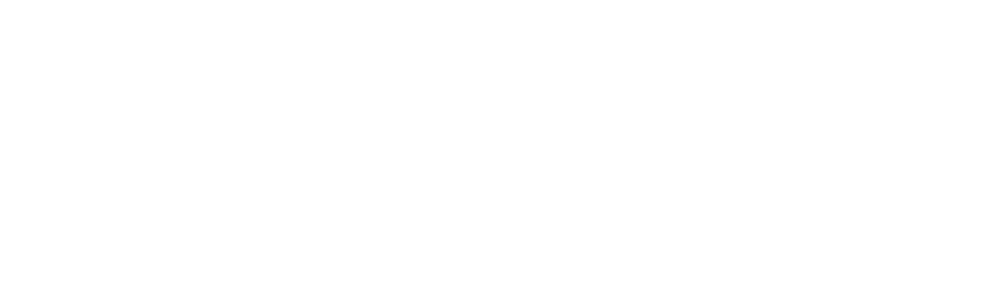
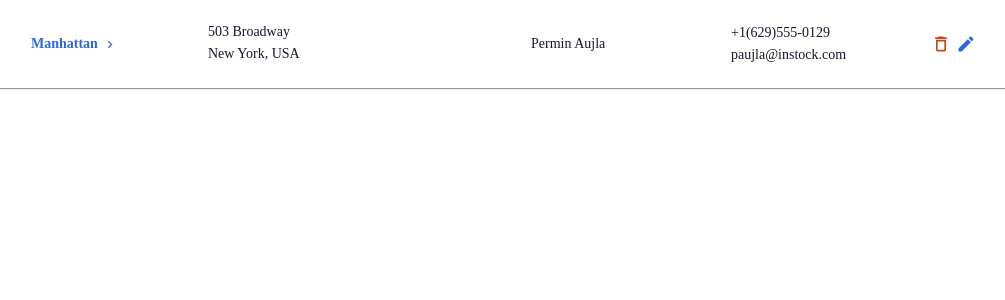
Before and after one commit to vibrentcarey/intstock, a React (Create React App) app in the folder client/: page / in a window 1280 px wide. Shown: the top 300 px of the page, without its empty margins (109-1114 px from the left). Built offline with nearby package versions, Linux system fonts and the light colour scheme.

Commit message:
add scss to warehouse list component

```diff
--- a/client/src/App.js
+++ b/client/src/App.js
@@ -1,8 +1,10 @@
 import React from "react";
+import WareHouseListItem from "./WareHouseListItem/WareHouseListItem";
 
 function App() {
   return (
     <div className="App">
+      <WareHouseListItem/>
 
     </div>
   );
--- a/client/src/WareHouseListItem/WareHouseListItem.js
+++ b/client/src/WareHouseListItem/WareHouseListItem.js
@@ -1,5 +1,5 @@
 import React from 'react';
-import './WareHouseListItem.css';
+import './WareHouseListItem.scss';
 import chevronIcon from '../assets/chevron_right-24px.svg';
 import deleteIcon from '../assets/delete_outline-24px.svg';
 import editIcon from '../assets/edit-24px.svg';
@@ -9,35 +9,36 @@ const WareHouseListItem = (props) => {
   // const {wareHouseName, address, contactName, contactInfo} = props
   return (
     <>
-      <article className='ware-house-list-item'>
-      <div className='ware-house-list-item__wrapper'>
-        <div className='ware-house-list-item__right'>
-          <div className='ware-house-list-item__container'>
-            <p className='ware-house-list-item__name'>Manhattan</p>
-            <img className='ware-house-list-item__icon'src={chevronIcon} alt='chevron icon'/>
+    {/* ⇧⌘L */}
+      <article className='warehouse-list-item'>
+      <div className='warehouse-list-item__wrapper'>
+        <div className='warehouse-list-item__right'>
+          <div className='warehouse-list-item__container'>
+            <p className='warehouse-list-item__name'>Manhattan</p>
+            <img className='warehouse-list-item__icon'src={chevronIcon} alt='chevron icon'/>
           </div>
-          <p className='ware-house-list-item__address'>
+          <p className='warehouse-list-item__address'>
             503 Broadway
             New York, USA
           </p>
 
         </div>
 
-        <div className='ware-house-list-item__left'>
-          <p className='ware-house-list-item__contact-name'>Permin Aujla</p>
-          <p className='ware-house-list-item__contact-info'>
+        <div className='warehouse-list-item__left'>
+          <p className='warehouse-list-item__contact-name'>Permin Aujla</p>
+          <p className='warehouse-list-item__contact-info'>
           +1(629)555-0129
           paujla@instock.com
           </p>
-          <div className='ware-house-list-item__icons desktop'>
-            <img className='ware-house-list-item__delete' src={deleteIcon}/>
-            <img className='ware-house-list-item__edit'src={editIcon}/>
+          <div className='warehouse-list-item__icons warehouse-list-item__icons--tablet'>
+            <img className='warehouse-list-item__delete' src={deleteIcon} alt='delete icon'/>
+            <img className='warehouse-list-item__edit'src={editIcon} alt='edit icon'/>
         </div>
       </div>
       </div>
-      <div className='ware-house-list-item__icons mobile'>
-        <img className='ware-house-list-item__delete' src={deleteIcon}/>
-        <img className='ware-house-list-item__edit'src={editIcon}/>
+      <div className='warehouse-list-item__icons warehouse-list-item__icons--mobile'>
+        <img className='warehouse-list-item__delete' src={deleteIcon} alt='delete icon '/>
+        <img className='warehouse-list-item__edit'src={editIcon} alt='edit icon'/>
       </div>
       </article>
       <hr/>
--- /dev/null
+++ b/client/src/WareHouseListItem/WareHouseListItem.scss
@@ -0,0 +1,189 @@
+@use '../style/partials/mixins';
+// @use '../style/partials/typography';
+@use '../style/partials/variables';
+
+
+.warehouse-list-item {
+  font-family: "Titillium Web Regular";
+  margin-left: 16px;
+  margin-right: 16px;
+
+  @include mixins.tablet {
+    margin-left: 32px;
+    margin-right: 32px;
+  }
+  @include mixins.desktop {
+    width: 1000px;
+    margin: auto;
+  }
+
+  &__wrapper {
+    color: variables.$instock-black;
+    display: flex;
+    justify-content: space-between;
+
+    @include mixins.tablet {
+      max-width: 100%;
+    }
+    @include mixins.desktop {
+      max-width: 100%;
+    }
+  }
+
+  &__name {
+    font-style: normal;
+    font-weight: 600;
+    font-size: 13px;
+    line-height: 20px;
+    color: variables.$instock-indigo;
+
+    @include  mixins.tablet {
+      width: 100%;
+      align-self: center;
+      font-size: 14px;
+      line-height: 22px;
+    }
+    @include  mixins.desktop {
+      align-self: center;
+      font-size: 14px;
+      line-height: 22px;
+    }
+  }
+
+  &__left {
+    width: 100%;
+
+    @include mixins.tablet {
+      width: 100%;
+      display: flex;
+    }
+    @include mixins.desktop {
+      width: 100%;
+      display: flex;
+    }
+  }
+
+  &__right {
+    width: 100%;
+
+    @include mixins.tablet {
+      width: 100%;
+      display: inline-flex;
+      gap: 90px;
+    }
+    @include mixins.desktop {
+      width: 100%;
+      display: inline-flex;
+      gap: 90px;
+    }
+  }
+
+  &__container {
+    display: flex;
+  }
+
+  &__icon {
+    height: 15px;
+    width: 20px;
+    align-self: center;
+  }
+
+  &__contact-name {
+    font-style: normal;
+    font-weight: normal;
+    font-size: 13px;
+    line-height: 20px;
+
+    @include mixins.tablet {
+      width: 50%;
+      align-self: center;
+      font-size: 14px;
+      line-height: 22px;
+    }
+    @include mixins.desktop {
+      width: 40%;
+      align-self: center;
+      font-size: 14px;
+      line-height: 22px;
+    }
+  }
+
+  &__contact-info {
+    font-style: normal;
+    font-weight: normal;
+    font-size: 13px;
+    line-height: 20px;
+
+    @include mixins.tablet {
+      width: 60%;
+      font-size: 14px;
+      line-height: 22px;;
+    }
+
+    @include mixins.desktop {
+    width: 40%;
+    font-size: 14px;
+    line-height: 22px;
+    }
+  }
+
+  &__address {
+    width: 100px;
+    margin-top: 0px;
+    font-style: normal;
+    font-weight: normal;
+    font-size: 13px;
+    line-height: 20px;
+
+    @include mixins.tablet {
+      margin-top: 13px;
+      width: 30%;
+      font-size: 14px;
+      line-height: 22px;
+    }
+    @include mixins.desktop {
+      margin-top: 13px;
+      width: 20%;
+      font-size: 14px;
+      line-height: 22px;
+    }
+  }
+
+  &__icons {
+    display: flex;
+    justify-content: space-between;
+    &--tablet {
+      display: none;
+    }
+
+    @include mixins.tablet {
+      display: inline-flex;
+      align-items: center;
+      gap: 5px;
+
+      &--mobile {
+        display: none;
+      }
+    }
+    @include mixins.desktop {
+      display: inline-flex;
+      align-items: center;
+      gap: 5px;
+
+      &--mobile {
+        display: none;
+      }
+    }
+  }
+
+  &__edit {
+    height: 20px;
+    width: 20px;
+  }
+
+  &__delete {
+    height: 20px;
+    width: 20px;
+
+  }
+}
```
Also changed, not shown: client/src/WareHouseListItem/WareHouseListItem.css (deleted, +0 -208 lines).
